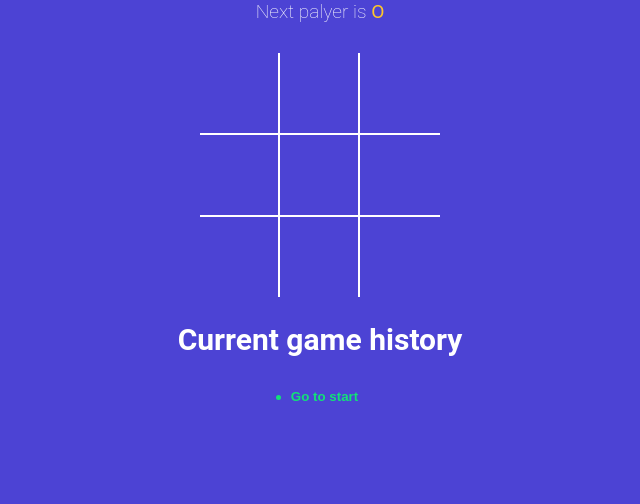
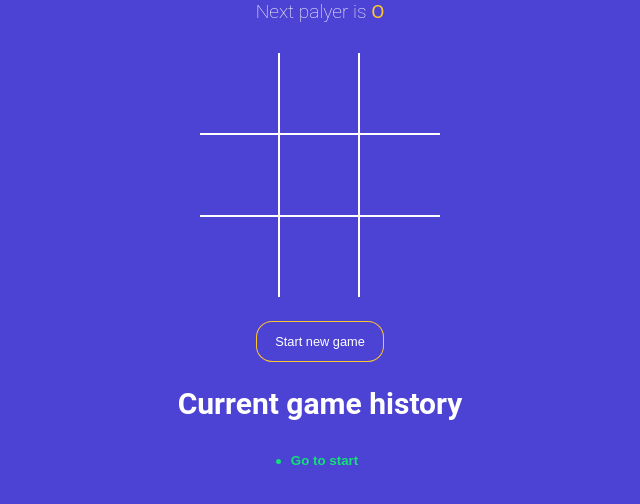
Before and after one commit to manpreet73/tictactoe-game, a React (Vite) app: page / in a window 1280 px wide. Shown: the top 504 px of the page, without its empty margins (320-960 px from the left). Built offline with nearby package versions, Linux system fonts and the light colour scheme.

Commit message:
added start new game button

```diff
--- a/src/App.jsx
+++ b/src/App.jsx
@@ -5,8 +5,10 @@
 import StatusMessage from "./components/StatusMessage";
 import History from "./components/History"
 
+const NEW_GAME= [{ squares: Array(9).fill(null), isXNext: false }];
+
 function App() {
-  const [history, setHistory] = useState([{ squares: Array(9).fill(null), isXNext: false }]);
+  const [history, setHistory] = useState(NEW_GAME);
   const [currentMove, setCurrentMove] = useState(0);
   const gamingBoard = history[currentMove];
   const winner = calculateWinner(gamingBoard.squares);
@@ -37,10 +39,16 @@
     setCurrentMove(move);
   }
 
+  const newGameStart=()=>{
+    setHistory(NEW_GAME);
+    setCurrentMove(0);
+  }
+
   return (
     <div className="app">
       <StatusMessage winner={winner} gamingBoard={gamingBoard} />
       <Board squares={gamingBoard.squares} handleClick={handleClick} />
+      <button type="button" onClick={newGameStart} className={`btn-reset ${winner?'active':''}`}>Start new game</button>
       <h2>Current game history</h2>
       <History history={history} moveTo={moveTo} currentMove={currentMove} />
     </div>
```
